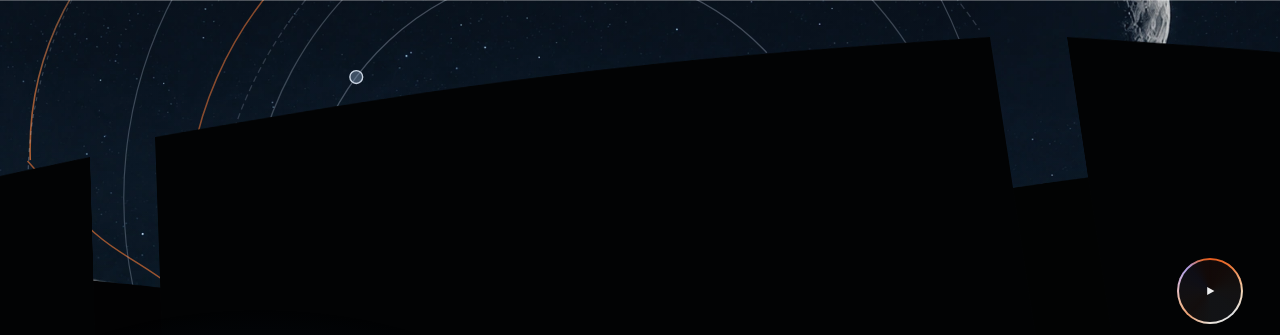
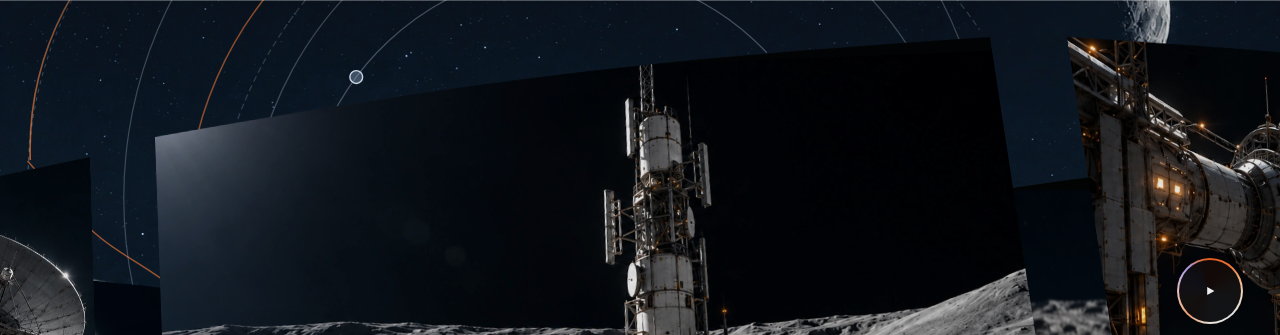
Before and after one commit to Magicinmybones/orbitals, a website: page public/index.html in a window 1280 px wide. Shown: the part 100-435 px from the top of the page. Drawn offline with Linux system fonts and the light colour scheme.

Commit message:
Fix foreground asset URL resolution

```diff
--- a/public/assets/css/styles.css
+++ b/public/assets/css/styles.css
@@ -1,9 +1,9 @@
-@font-face{font-family:'Saira ExtraCondensed';font-weight:800;font-style:normal;font-display:block;src:url(../fonts/saira-extra-condensed-800.woff2) format('woff2');}
-@font-face{font-family:'Saira ExtraCondensed';font-weight:900;font-style:normal;font-display:block;src:url(../fonts/saira-extra-condensed-900.woff2) format('woff2');}
-@font-face{font-family:'DM Sans';font-weight:500;font-style:normal;font-display:block;src:url(../fonts/dm-sans-500.woff2) format('woff2');}
-@font-face{font-family:'DM Mono';font-weight:400;font-style:normal;font-display:block;src:url(../fonts/dm-mono-400.woff2) format('woff2');}
-@font-face{font-family:'DM Mono';font-weight:500;font-style:normal;font-display:block;src:url(../fonts/dm-mono-500.woff2) format('woff2');}
-:root{--i-bg:url(../images/background.webp);--i-tower:url(../images/tower.webp);--i-dish:url(../images/dish.webp);--i-habitat:url(../images/habitat.webp);--i-crater:url(../images/crater.webp);--i-crescent:url(../images/crescent.webp);}
+@font-face{font-family:'Saira ExtraCondensed';font-weight:800;font-style:normal;font-display:block;src:url(/assets/fonts/saira-extra-condensed-800.woff2) format('woff2');}
+@font-face{font-family:'Saira ExtraCondensed';font-weight:900;font-style:normal;font-display:block;src:url(/assets/fonts/saira-extra-condensed-900.woff2) format('woff2');}
+@font-face{font-family:'DM Sans';font-weight:500;font-style:normal;font-display:block;src:url(/assets/fonts/dm-sans-500.woff2) format('woff2');}
+@font-face{font-family:'DM Mono';font-weight:400;font-style:normal;font-display:block;src:url(/assets/fonts/dm-mono-400.woff2) format('woff2');}
+@font-face{font-family:'DM Mono';font-weight:500;font-style:normal;font-display:block;src:url(/assets/fonts/dm-mono-500.woff2) format('woff2');}
+:root{--i-bg:url(/assets/images/background.webp);--i-tower:url(/assets/images/tower.webp);--i-dish:url(/assets/images/dish.webp);--i-habitat:url(/assets/images/habitat.webp);--i-crater:url(/assets/images/crater.webp);--i-crescent:url(/assets/images/crescent.webp);}
 :root{--orange:#f47a3b;--u:1;--s:1;}
 *{box-sizing:border-box;margin:0;padding:0}
 html,body{width:100%;height:100%;overflow:hidden;background:#03060b;}
```
